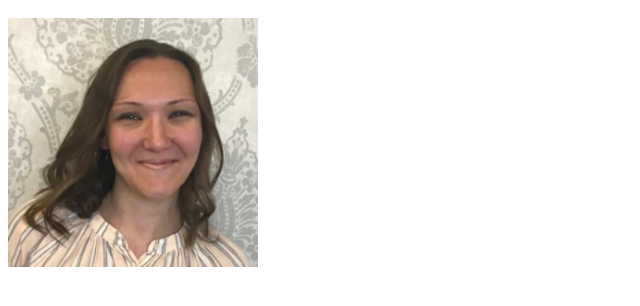
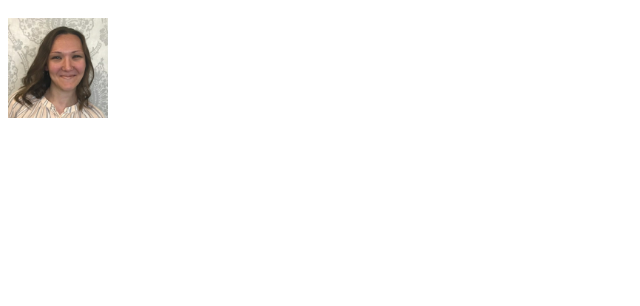
Before and after one commit to irina-im/imuhammad.github.io, a plain HTML site: page index.html in a window 1280 px wide. Shown: the part 48-354 px from the top of the page, without its empty margins (0-640 px from the left). Drawn offline with Linux system fonts and the light colour scheme.

Commit message:
Update index.html

```diff
--- a/index.html
+++ b/index.html
@@ -1,7 +1,7 @@
 <html>
     <h1>Irina's Portfolio</h1>
     <img src="./Screenshot_20200104-004612_Drive.jpg"
-    width="250"
-    height="249"/>
+    width="100"
+    height="100"/>
 
 </html>
```
